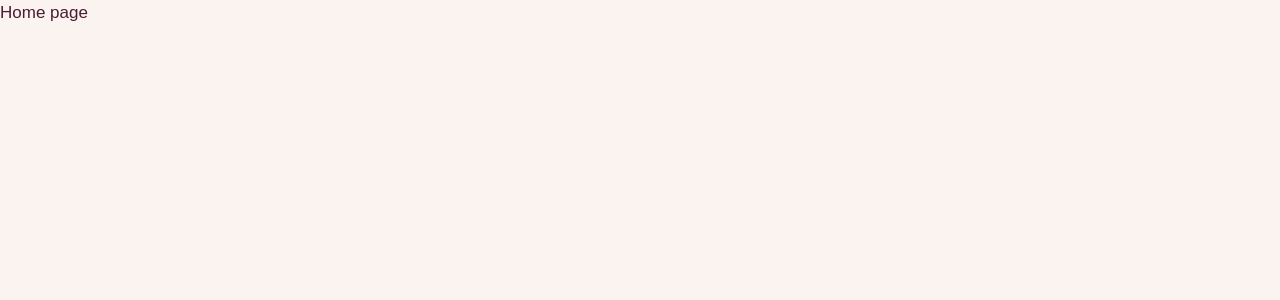
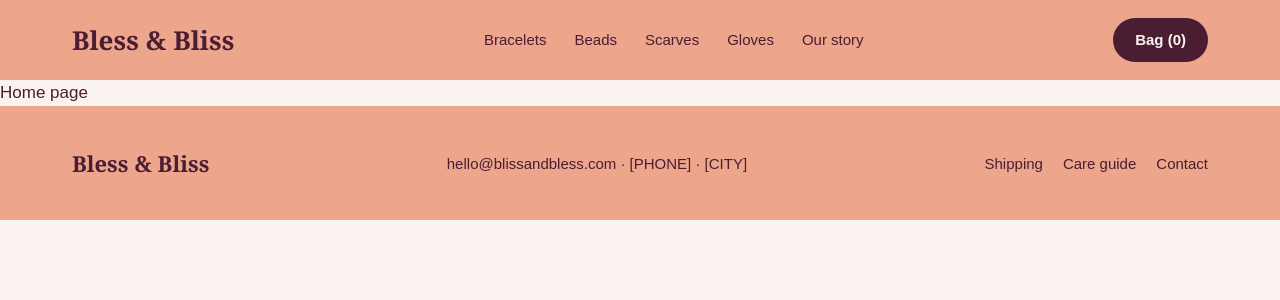
Before and after one commit to milanbairagi/bliss-and-bless, a Next.js app in the folder frontend/: page / in a window 1280 px wide. Shown: the top 300 px of the page. Built offline with nearby package versions, Linux system fonts and the light colour scheme.

Commit message:
feat(layout): add Header and Footer components with updated metadata

```diff
--- a/frontend/app/layout.tsx
+++ b/frontend/app/layout.tsx
@@ -1,5 +1,7 @@
 import type { Metadata } from "next";
 import { Geist, Geist_Mono } from "next/font/google";
+import { Footer } from "@/components/common/Footer";
+import { Header } from "@/components/common/Header";
 import "./globals.css";
 
 const geistSans = Geist({
@@ -13,8 +15,9 @@ const geistMono = Geist_Mono({
 });
 
 export const metadata: Metadata = {
-  title: "Create Next App",
-  description: "Generated by create next app",
+  title: "Bliss & Bless | Make room for the good things",
+  description:
+    "Thoughtful experiences and timeless details for life's most beautiful celebrations.",
 };
 
 export default function RootLayout({ children }: LayoutProps<"/">) {
@@ -23,7 +26,11 @@ export default function RootLayout({ children }: LayoutProps<"/">) {
       lang="en"
       className={`${geistSans.variable} ${geistMono.variable} h-full antialiased`}
     >
-      <body className="min-h-full flex flex-col">{children}</body>
+      <body className="flex-col min-h-full flex">
+        <Header />
+        {children}
+        <Footer />
+      </body>
     </html>
   );
 }
--- /dev/null
+++ b/frontend/components/common/Footer.tsx
@@ -0,0 +1,20 @@
+export function Footer() {
+  return (
+    <footer className="bg-brand text-ink">
+      <div className="flex-col gap-4 px-5 py-10 mx-auto max-w-300 justify-between text-[15px] min-[721px]:flex-row min-[721px]:flex-wrap min-[721px]:items-center min-[721px]:px-8 flex items-start">
+        <span className="font-display text-[22px] font-bold">
+          Bless &amp; Bliss
+        </span>
+        <span>hello@blissandbless.com · [PHONE] · [CITY]</span>
+        <nav
+          className="flex-wrap gap-x-5 gap-y-3.5 flex"
+          aria-label="Footer navigation"
+        >
+          <a href="#">Shipping</a>
+          <a href="#">Care guide</a>
+          <a href="#">Contact</a>
+        </nav>
+      </div>
+    </footer>
+  );
+}
--- /dev/null
+++ b/frontend/components/common/Header.tsx
@@ -0,0 +1,43 @@
+import Link from "next/link";
+
+export function Header() {
+  return (
+    <header className="bg-brand text-ink">
+      <div className="flex-col gap-4 px-5 py-4.5 mx-auto max-w-300 justify-between min-[721px]:flex-row min-[721px]:flex-wrap min-[721px]:items-center min-[721px]:px-8 flex items-start">
+        <Link
+          className="font-display text-[26px] font-bold"
+          href="/"
+          aria-label="Bless and Bliss home"
+        >
+          Bless &amp; Bliss
+        </Link>
+        <nav
+          className="flex-wrap gap-x-5 gap-y-3.5 min-[721px]:gap-7 flex"
+          aria-label="Main navigation"
+        >
+          <a className="text-[15px] font-medium" href="#">
+            Bracelets
+          </a>
+          <a className="text-[15px] font-medium" href="#">
+            Beads
+          </a>
+          <a className="text-[15px] font-medium" href="#">
+            Scarves
+          </a>
+          <a className="text-[15px] font-medium" href="#">
+            Gloves
+          </a>
+          <a className="text-[15px] font-medium" href="#">
+            Our story
+          </a>
+        </nav>
+        <a
+          className="px-5.5 min-h-11 justify-center rounded-full bg-ink text-[15px] font-bold text-cream inline-flex items-center"
+          href="#"
+        >
+          Bag (0)
+        </a>
+      </div>
+    </header>
+  );
+}
```
